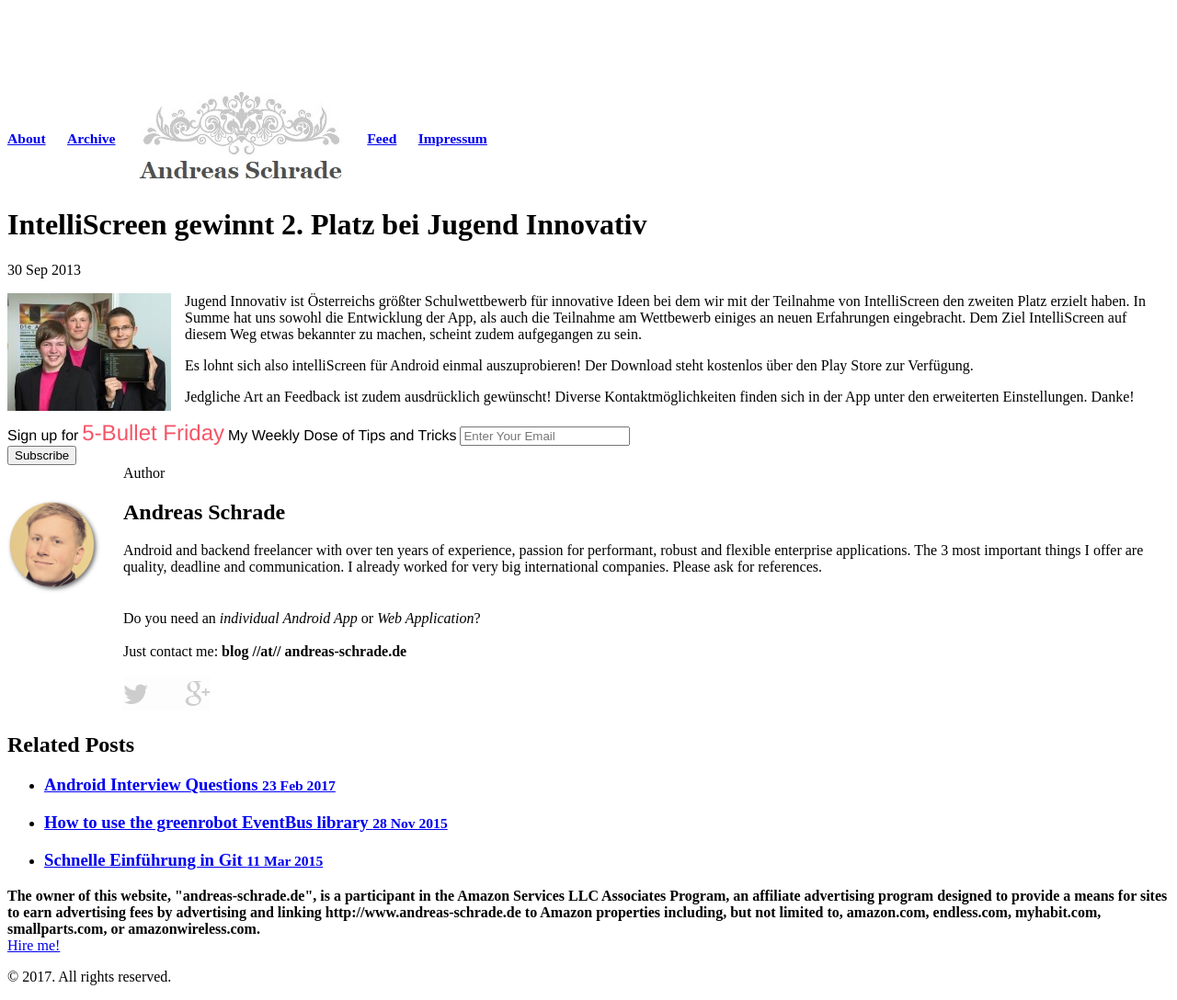
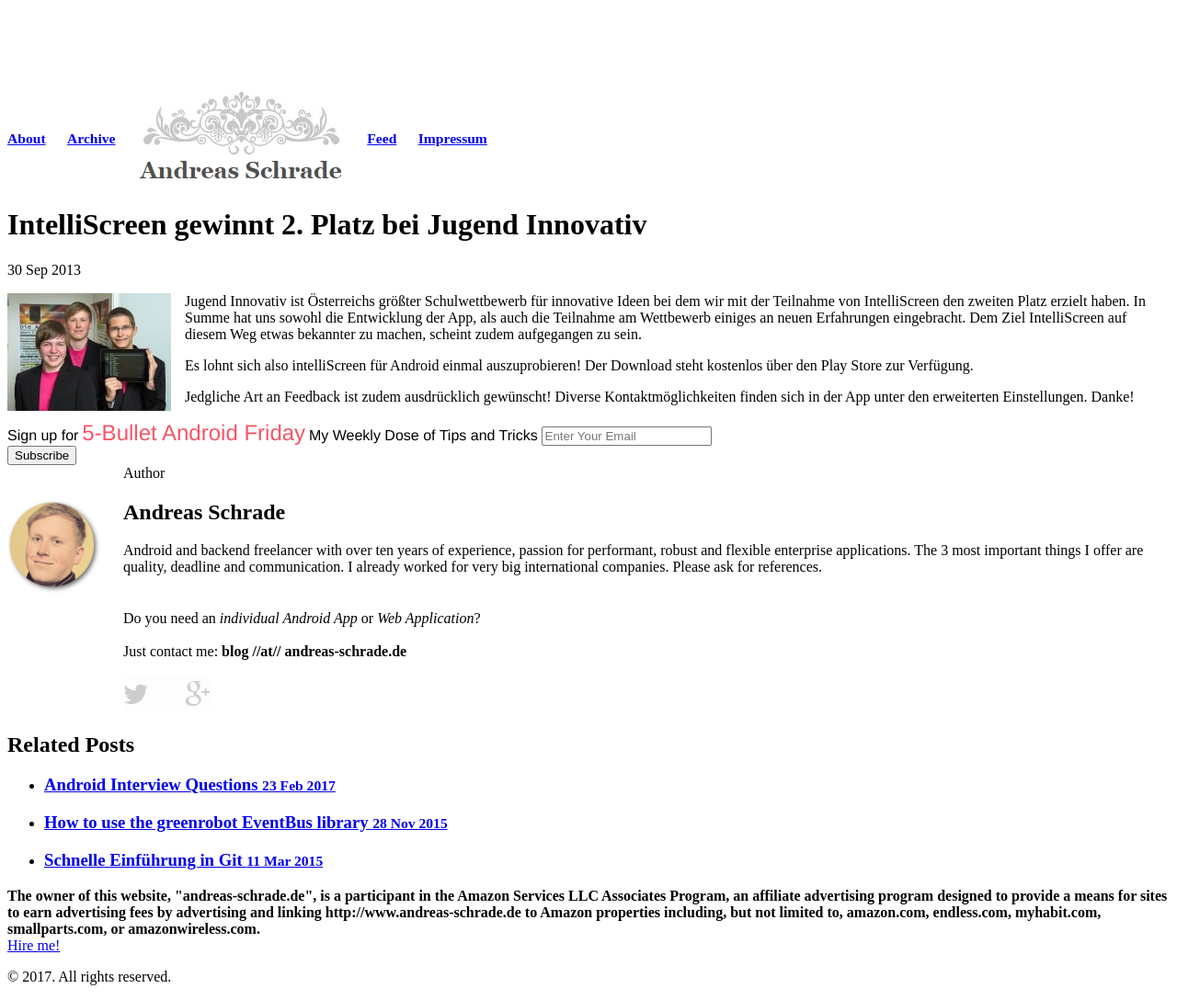
Before and after one commit to andreasschrade/andreasschrade.github.com, a Jekyll site: the page built from _posts/2013-09-30-intelliscreen-second-place.md, in a window 1280 px wide. Shown: the whole page at 92% size. Built offline with Jekyll 4.4.1, drawn with Linux system fonts in a browser that asks for light colours; Markdown is read by kramdown in place of the engine named in the settings; comment, search, counter and statistics services are not loaded.

Commit message:
updated newsleter box

```diff
--- a/_layouts/post.html
+++ b/_layouts/post.html
@@ -29,7 +29,7 @@
 <form action="//exynap.us14.list-manage.com/subscribe/post?u=be36936da288eb536563e6afd&amp;id=19b27ddc9b" method="post" id="mc-embedded-subscribe-form" name="mc-embedded-subscribe-form" class="validate" target="_blank" novalidate>
     <div id="mc_embed_signup_scroll">
   <label for="mce-EMAIL" style="font-size:16px">Sign up for</label>
-  <label for="mce-EMAIL" style="font-size:24px; color: #f55567">5-Bullet Friday</label>
+  <label for="mce-EMAIL" style="font-size:24px; color: #f55567">5-Bullet Android Friday</label>
   <label for="mce-EMAIL" style="font-size:16px">My Weekly Dose of Tips and Tricks</label>
   <input type="email" value="" name="EMAIL" class="email" id="mce-EMAIL" placeholder="Enter Your Email" required>
     <!-- real people should not fill this in and expect good things - do not remove this or risk form bot signups-->
```
